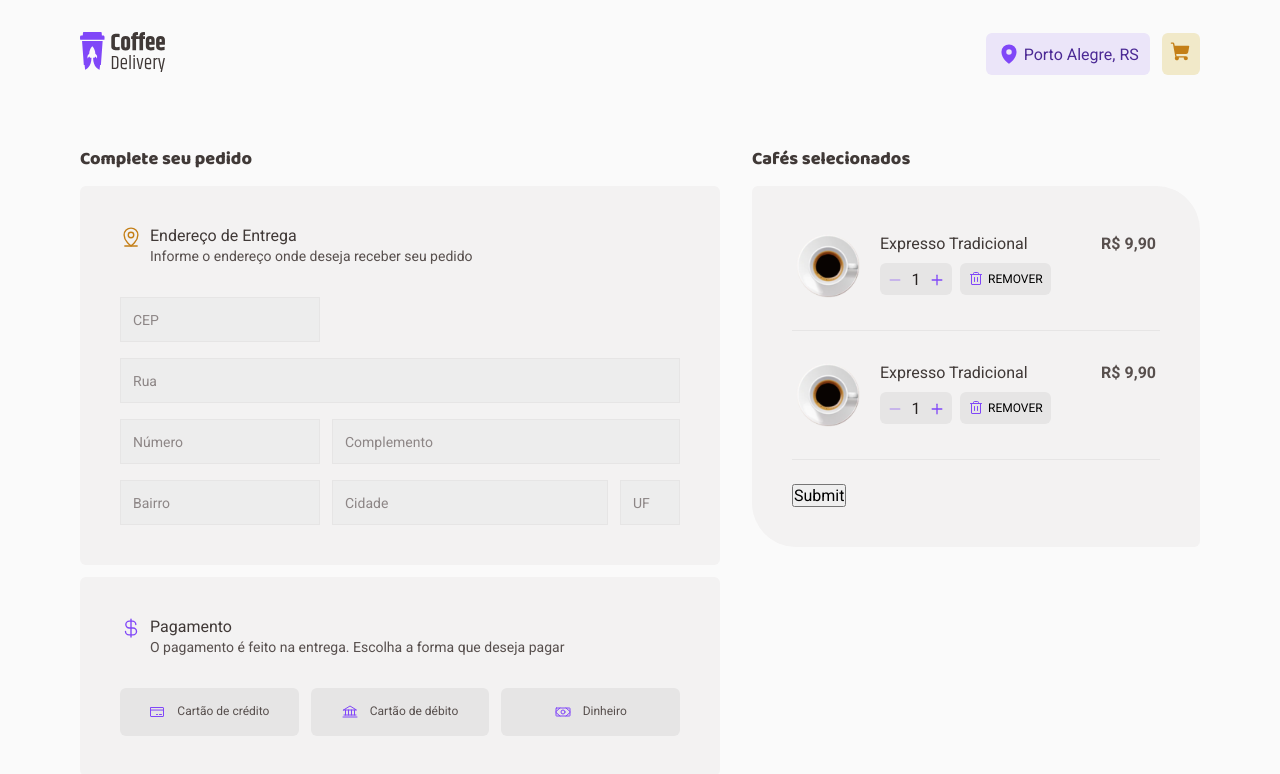
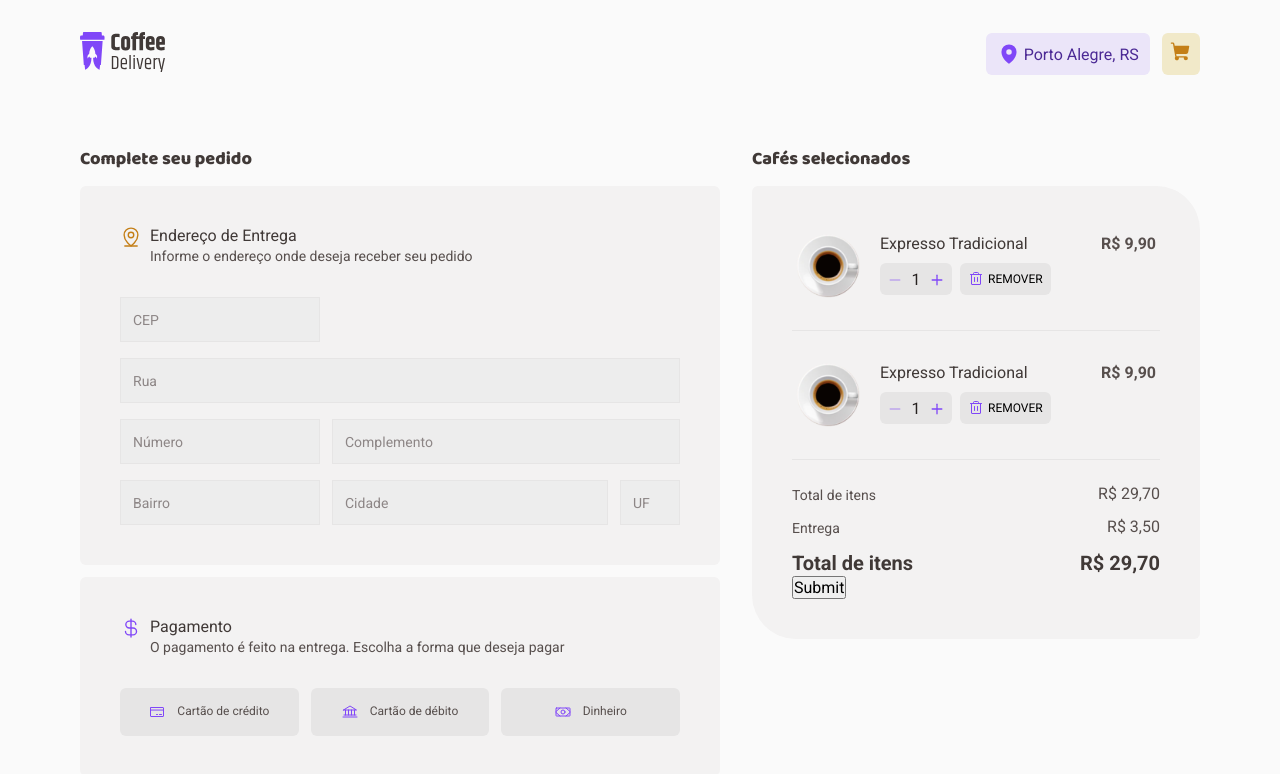
Before and after one commit to rnatu/coffee-delivery, a React (Vite) app: page /Checkout in a window 1280 px wide. Shown: the top 774 px of the page. Built offline with nearby package versions, Linux system fonts and the light colour scheme.

Commit message:
feat: add CartResume component and css

```diff
--- /dev/null
+++ b/src/pages/Checkout/components/CartCard/CartResume.tsx
@@ -0,0 +1,25 @@
+import { RegularText } from '../../../../components/Typography';
+import { CartResumeContainer } from './styles';
+
+export function CartResume() {
+  return (
+    <CartResumeContainer>
+      <div>
+        <RegularText size="s">Total de itens</RegularText>
+        <RegularText>R$ 29,70</RegularText>
+      </div>
+      <div>
+        <RegularText size="s">Entrega</RegularText>
+        <RegularText>R$ 3,50</RegularText>
+      </div>
+      <div>
+        <RegularText size="l" weight="700" color="subtitle">
+          Total de itens
+        </RegularText>
+        <RegularText size="l" weight="700" color="subtitle">
+          R$ 29,70
+        </RegularText>
+      </div>
+    </CartResumeContainer>
+  );
+}
--- a/src/pages/Checkout/components/CartCard/index.tsx
+++ b/src/pages/Checkout/components/CartCard/index.tsx
@@ -1,4 +1,5 @@
 import { CartItem } from './CartItem';
+import { CartResume } from './CartResume';
 import { CartCardContainer } from './styles';
 
 export function CartCard() {
@@ -9,6 +10,8 @@ export function CartCard() {
       <CartItem />
       <div className="divider" />
 
+      <CartResume />
+
       <button type="submit">Submit</button>
     </CartCardContainer>
   );
--- a/src/pages/Checkout/components/CartCard/styles.ts
+++ b/src/pages/Checkout/components/CartCard/styles.ts
@@ -69,3 +69,16 @@ export const RemoveCartButton = styled.button.attrs({
     }
   }
 `;
+
+// CartCard
+export const CartResumeContainer = styled.div`
+  display: flex;
+  flex-direction: column;
+  gap: 0.75rem;
+
+  > div {
+    display: flex;
+    justify-content: space-between;
+    align-items: center;
+  }
+`;
```
